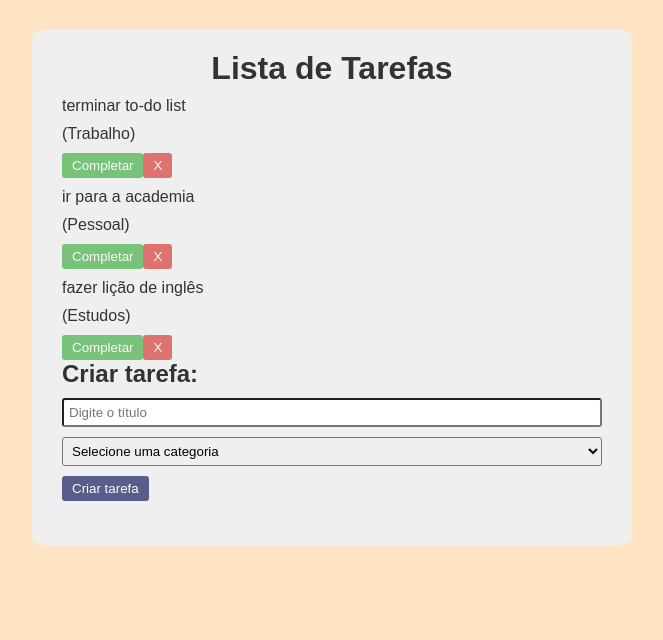
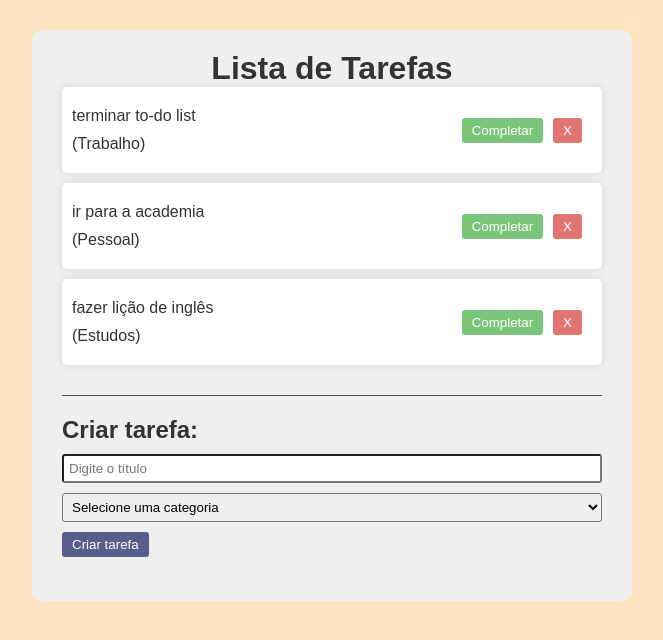
Before and after one commit to lunewaii/to-do, a React (Vite) app: page / in a window 1280 px wide. Shown: the top 640 px of the page, without its empty margins (308-971 px from the left). Built offline with nearby package versions, Linux system fonts and the light colour scheme.

Commit message:
todo: complete/remove

```diff
--- a/src/App.css
+++ b/src/App.css
@@ -39,6 +39,7 @@
   background-color: #333974;
   color: white;
   padding: 5px 10px;
+  margin-right: 10px;
   border: none;
   border-radius: 3px;
   cursor: pointer;
@@ -48,6 +49,23 @@
 
 button:hover {
   opacity: 1;
+}
+
+.todo-list{
+  margin-bottom: 20px;
+  padding-bottom: 20px;
+  border-bottom: 1px solid #555;
+}
+
+.todo{
+  background-color: white;
+  box-shadow: 0 0 10px rgba(0, 0, 0, 0.1);
+  padding: 10px;
+  margin-bottom: 10px;
+  border-radius: 5px;
+  display: flex;
+  justify-content: space-between;
+  align-items: center;
 }
 
 .complete{
--- a/src/components/TodoForm.jsx
+++ b/src/components/TodoForm.jsx
@@ -7,10 +7,10 @@
     const handleSubmit = (e) => {
         e.preventDefault()
         if(!value || !category) return
+        setValue("")
+        setCategory("")
         addTodo(value, category)
         console.log(newTodo)
-        setValue('')
-        setCategory('')
     }
 
   return (
```
